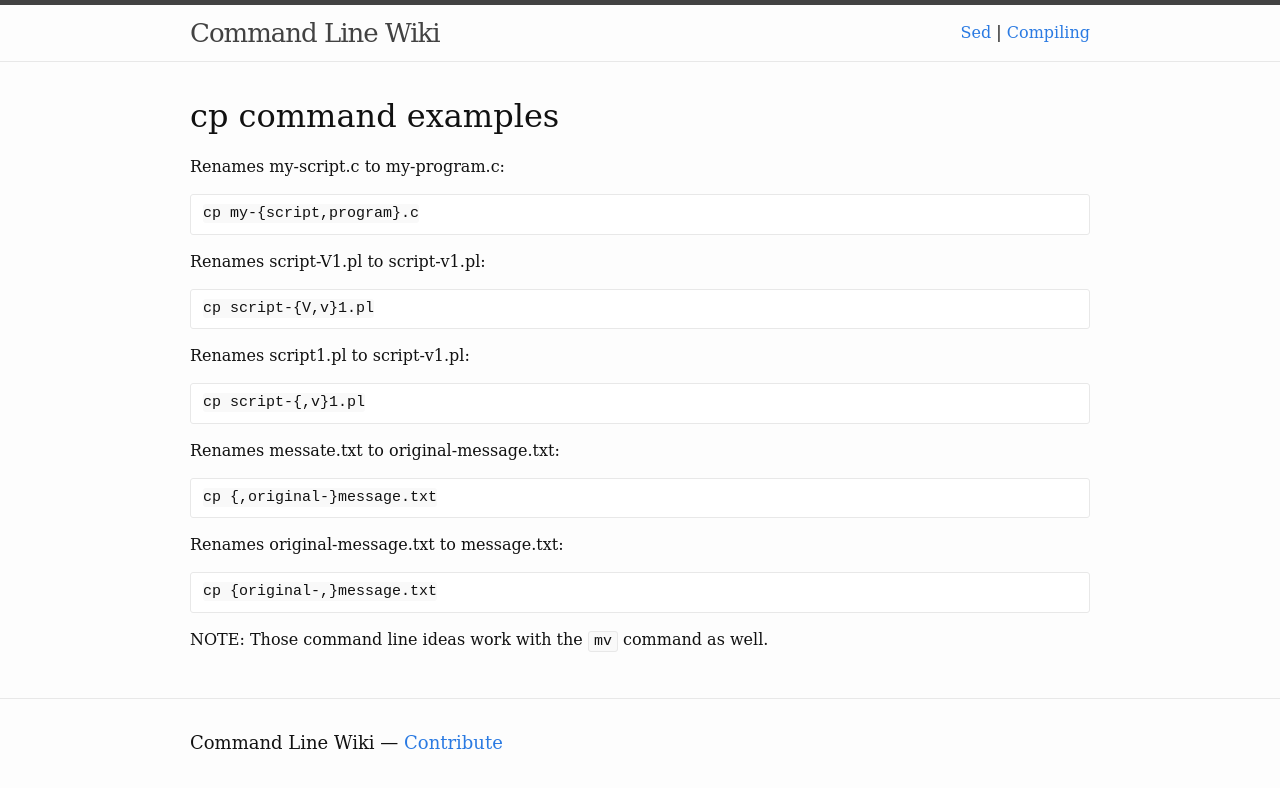
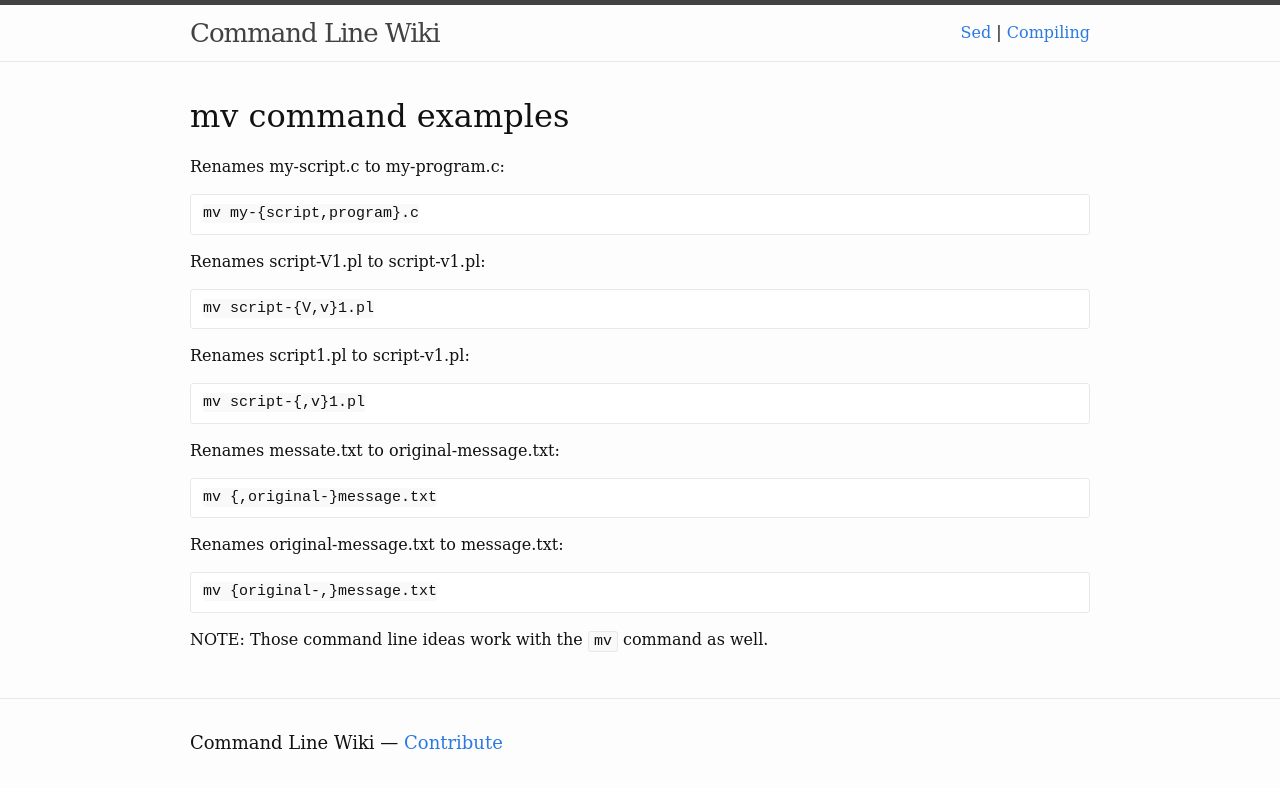
Before and after one commit to command-line-wiki/command-line-wiki.github.io, a Jekyll site: the page built from mv/index.md, in a window 1280 px wide. Shown: the top 788 px of the page. Built offline with Jekyll 4.4.1, drawn with Linux system fonts in a browser that asks for light colours.

```diff
--- a/index.html
+++ b/index.html
@@ -9,7 +9,7 @@ layout: default
   <ul>
     <li><a href='ls/'>ls</a></li>
     <li><a href='cp/'>cp</a></li>
-    <li>mv</li>
+    <li><a href='mv/'>mv</a></li>
     <li>find</li>
     <li>grep</li>
     <li>sed</li>
--- a/mv/index.md
+++ b/mv/index.md
@@ -4,29 +4,29 @@ description: 'Lots of examples on how to use the mv command on unix-like systems
 layout: default
 ---
 
-# cp command examples #
+# mv command examples #
 
 
 
 Renames my-script.c to my-program.c:
 
-    cp my-{script,program}.c
+    mv my-{script,program}.c
 
 Renames script-V1.pl to script-v1.pl:
 
-    cp script-{V,v}1.pl
+    mv script-{V,v}1.pl
 
 Renames script1.pl to script-v1.pl:
 
-    cp script-{,v}1.pl
+    mv script-{,v}1.pl
 
 Renames messate.txt to original-message.txt:
 
-    cp {,original-}message.txt
+    mv {,original-}message.txt
 
 Renames original-message.txt to message.txt:
 
-    cp {original-,}message.txt
+    mv {original-,}message.txt
 
 
 NOTE: Those command line ideas work with the `mv` command as well.
```
